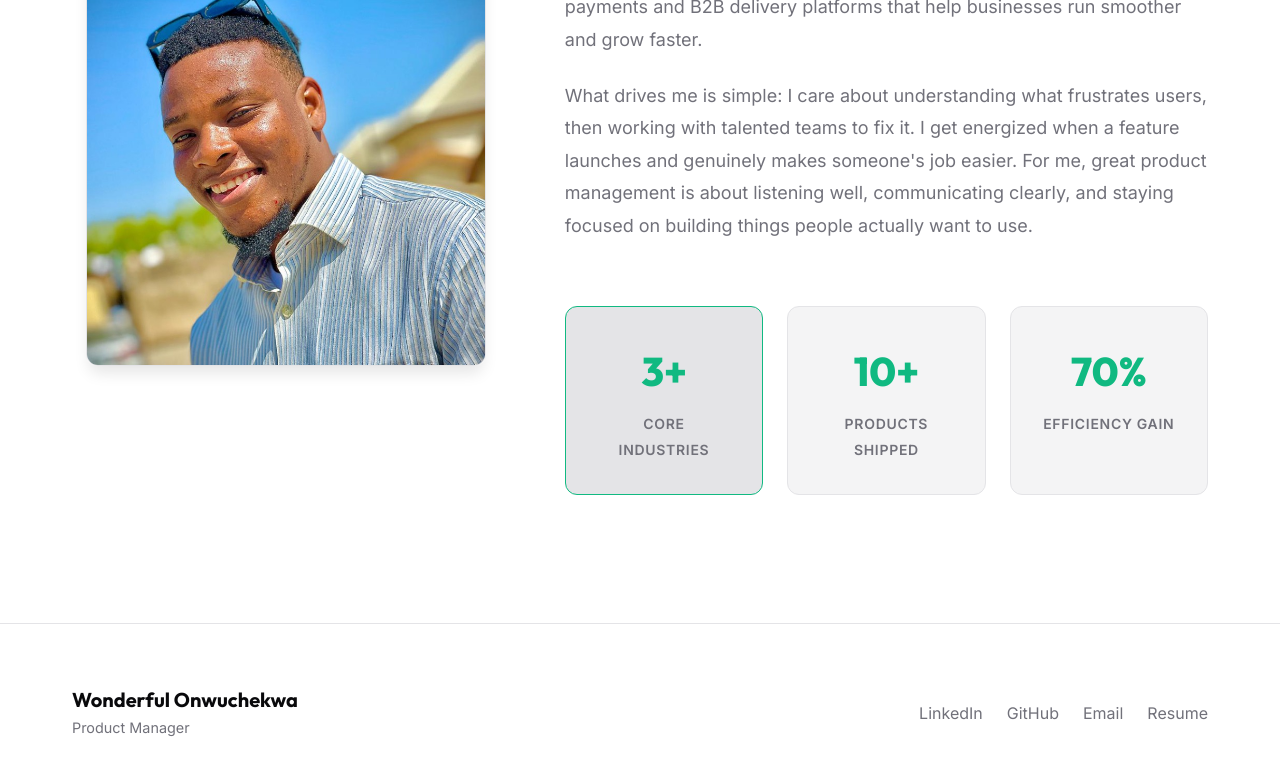
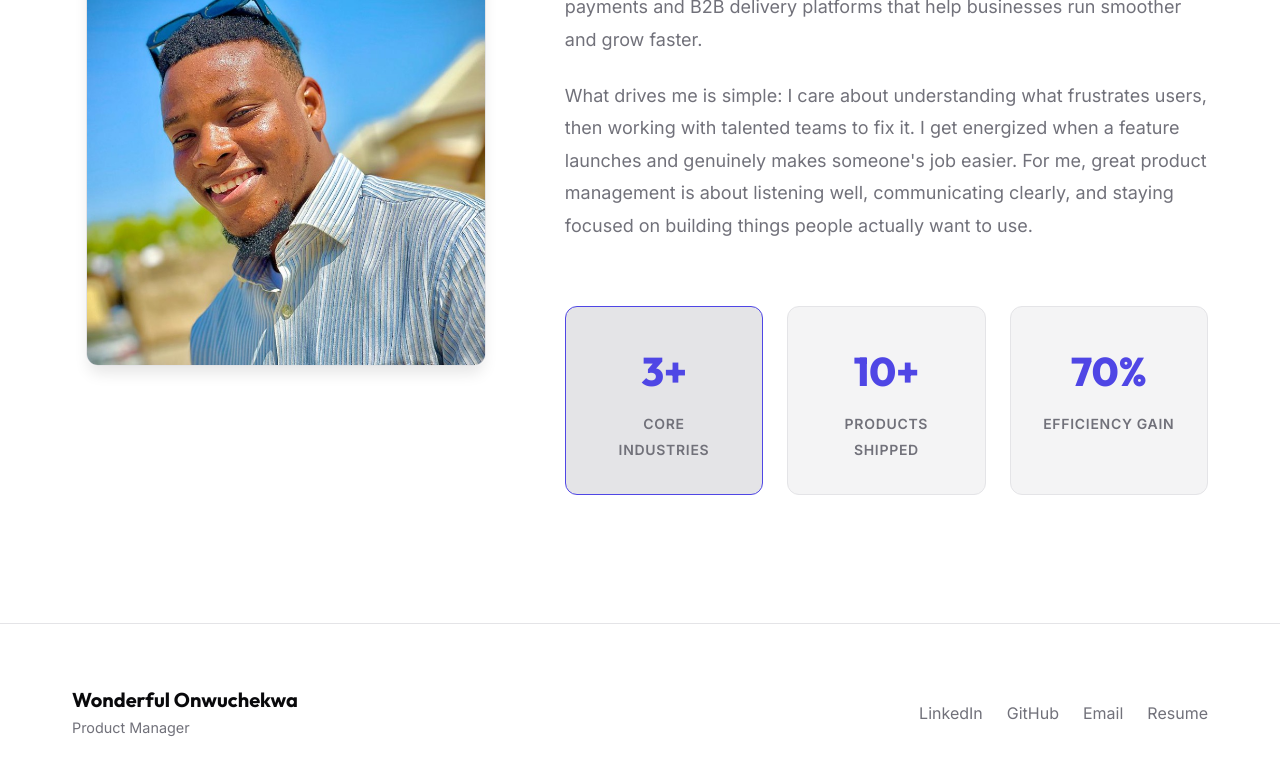
Before and after one commit to Bigwondy/PM-Portfolio, a Next.js app: page / in a window 1280 px wide. In both pictures the pointer is over the element 663 px from the left and 3720 px from the top of the page. Shown: the part 3320-4094 px from the top of the page. Built offline with nearby package versions, Linux system fonts and the light colour scheme.

Commit message:
Change stats section color from green to blue

```diff
--- a/components/About.module.css
+++ b/components/About.module.css
@@ -64,7 +64,7 @@
 }
 
 .statCard:hover {
-  border-color: var(--secondary);
+  border-color: var(--primary);
   background-color: var(--card-hover);
 }
 
@@ -72,7 +72,7 @@
   display: block;
   font-size: 2.5rem;
   font-weight: 800;
-  color: var(--secondary);
+  color: var(--primary);
   font-family: var(--font-heading);
   margin-bottom: 0.5rem;
 }
```
